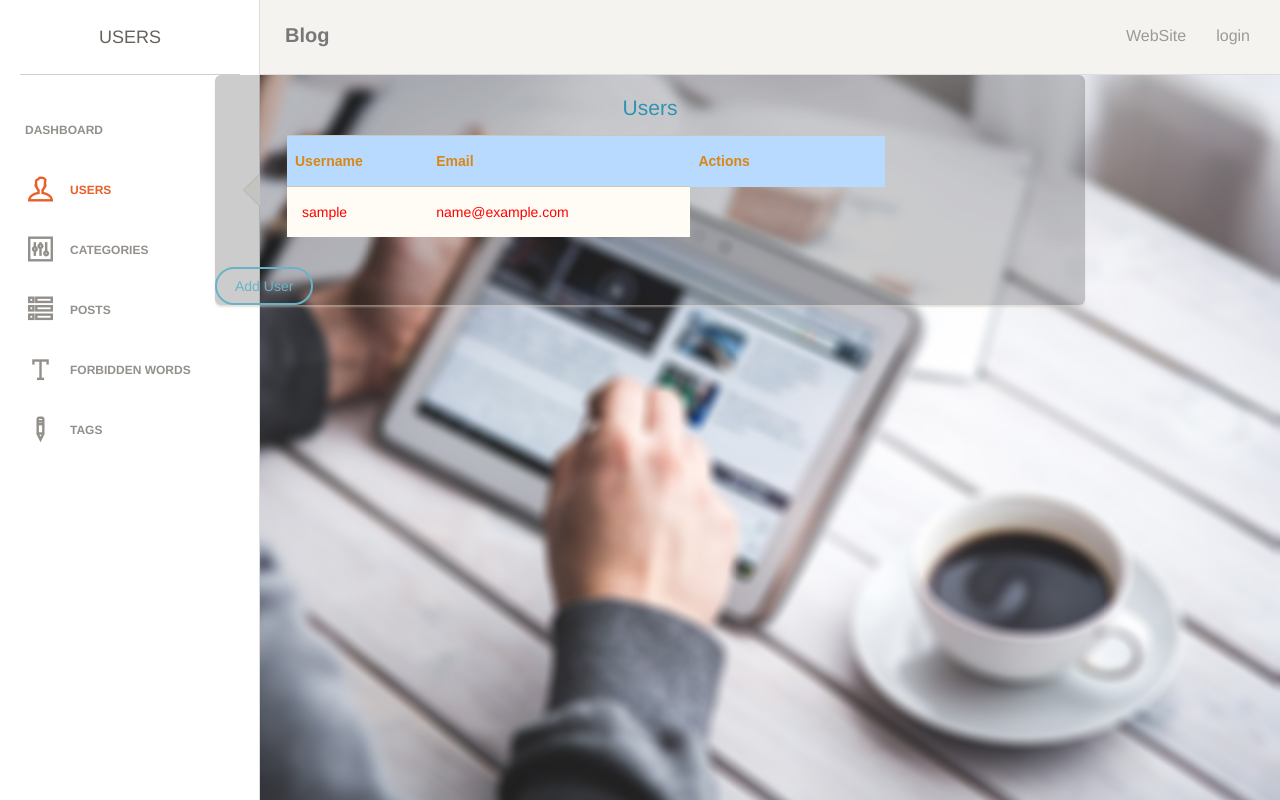
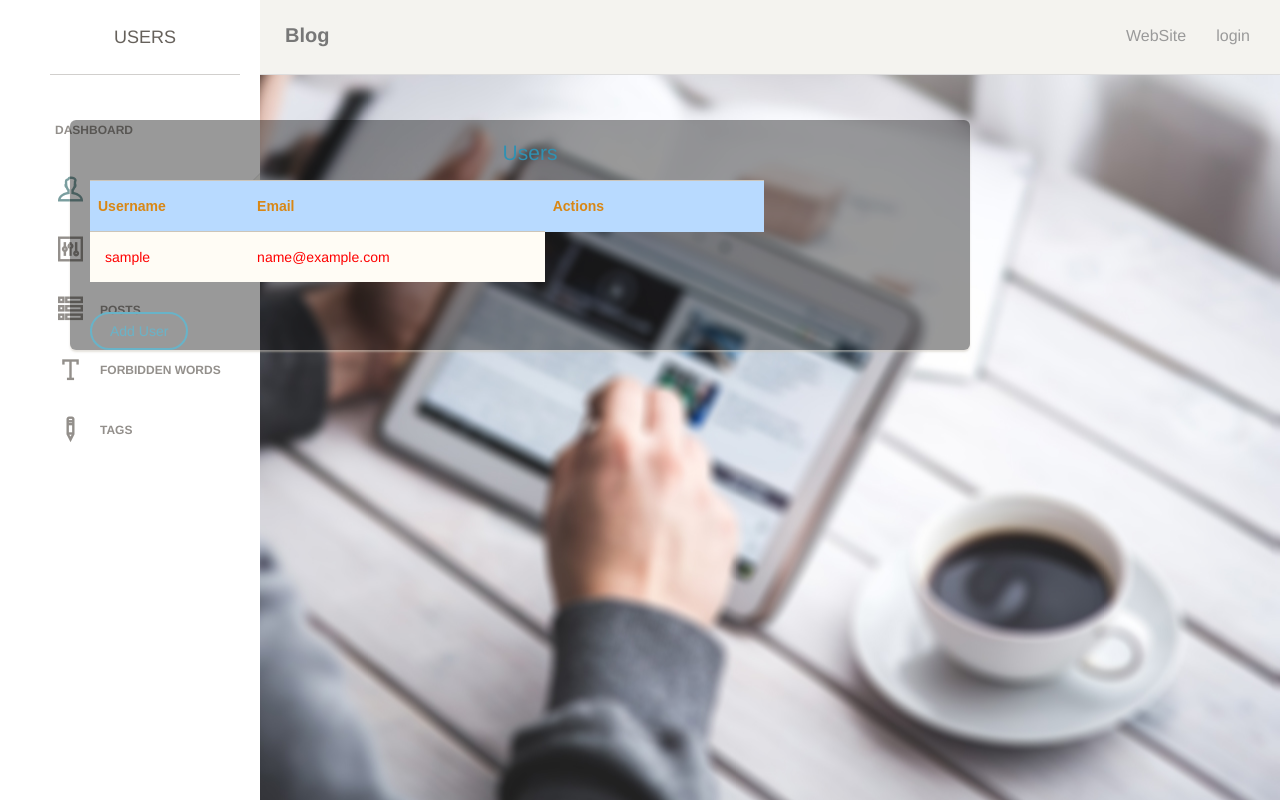
Before and after one commit to MonicaArmanyos/BlogProject, a Django app: template admin/templates/users.html in a window 1280 px wide. Run offline with Django 3.2, Linux system fonts and the light colour scheme; the template is opened without the code that fills it: values that come from a table or form of the project are taken from there, others are empty; tables that the repository leaves empty hold one stand-in row (values such as "Sample post"); some libraries are stand-ins or nearby versions; some web fonts are replaced.

Commit message:
final version

```diff
--- a/admin/static/front.css
+++ b/admin/static/front.css
@@ -18,10 +18,3 @@
 .content{
 
 }
-.card{
-    background-color:rgba(0,0,0,0.2) ;
-}
-
-#tablel{
-    max-width: 700px;
-}
--- a/admin/static/tablee.css
+++ b/admin/static/tablee.css
@@ -5,7 +5,7 @@
      max-width:80%;
 	 height:auto;
 	 position:relative;
-	 padding-left:10%;
+
 }
 
 body{
--- a/admin/templates/header.html
+++ b/admin/templates/header.html
@@ -18,9 +18,10 @@
     <link href="{% static 'css/demo.css' %}" rel="stylesheet" />
     <link href="{% static 'front.css' %}" rel="stylesheet" />
     <!--  Fonts and icons     -->
+    <link href="{% static 'css/themify-icons.css' %}"  rel="stylesheet">
     <link href="https://cdnjs.cloudflare.com/ajax/libs/font-awesome/4.7.0/css/font-awesome.min.css" rel="stylesheet">
     <link href='https://fonts.googleapis.com/css?family=Muli:400,300' rel='stylesheet' type='text/css'>
-    <link href="{% static 'css/themify-icons.css' %}"  rel="stylesheet">
+
 </head>
 <body>
 
--- a/admin/templates/posts.html
+++ b/admin/templates/posts.html
@@ -137,14 +137,14 @@
                                         <td>{{post.created_at}}</td>
 
                                         <td>{% for i in post.tag.all %}{{i.tag_name}}{% endfor %}</td>
-                                        <td><button class="btn btn-info"><a href = "/admin/editPost/{{post.id}}">Edit </a></button></td>
-                                        <td><button class="btn btn-info"><a href = "/admin/deletePost/{{post.id}}">Delete </a></button></td>
+                                        <td><a href = "/admin/editPost/{{post.id}}" class="btn btn-info">Edit </a></td>
+                                        <td><a href = "/admin/deletePost/{{post.id}}" class="btn btn-info">Delete </a></td>
                                     </tr>
 
                                 {%  endfor  %}
                             </table>
                         </div>
-                        <button class="btn btn-info"><a href = "/admin/addPost">Add Post</a></button>
+                        <a href = "/admin/addPost" class="btn btn-info">Add Post</a>
                     </div>
                 </div>
             </div>
--- a/admin/templates/users.html
+++ b/admin/templates/users.html
@@ -46,13 +46,11 @@
             </div>
         </nav>
     </div>
-    <div class="wrapper">
-        <div class="sidebar" data-background-color="white" data-active-color="danger">
-
-
-
-
-            <div class="sidebar-wrapper">
+    <br><br><br> <br><br><br>
+    <div class="container">
+    <div class="row">
+        <div class="sidebar col-md-6">
+            <div class="sidebar-wrapper col-md-3" >
                 <div class="logo">
                     <a href="#" class="simple-text">
                         Users
@@ -104,11 +102,8 @@
 
 
 
-    <div class="content  col-md-offset-12" style="width: 900px">
-        <div class="container-fluid">
-            <div class="row">
-                <div class="col-md-12">
-                    <div class="card">
+        <div class="col-md-4 offset-2 ">
+            <div class="card"  style="background-color: rgba(0,0,0,0.4); width: 900px; padding-left: 20px;">
                         <div class="header">
                             <h4 class="title text-center" style="color: #3091B2">Users</h4>
                         </div>
@@ -129,8 +124,8 @@
                                             <td>{{user.username}} </td>
 
                                             <td>{{user.email}}</td>
-                                            <td><button class="btn btn-info"><a href = "/admin/editUser/{{user.id}}">Edit </a></button></td>
-                                            <td><button class="btn btn-info"><a href = "/admin/deleteUser/{{user.id}}">Delete </a></button></td>
+                                            <td><a href = "/admin/editUser/{{user.id}}" class="btn btn-info">Edit </a></td>
+                                            <td><a href = "/admin/deleteUser/{{user.id}}" class="btn btn-info">Delete </a></td>
                                             {% if user.is_active == 1 %}
                                                 <td><a href = "/admin/blockUser/{{user.id}}">Block </a></td>
                                                 <td><a href = "/admin/promoteUser/{{user.id}}">Promote User </a></td>
@@ -142,13 +137,11 @@
                                 {%  endfor  %}
                             </table>
                         </div>
-                        <button class="btn btn-info"><a href = "/admin/addUser">Add User</a></button></div>
+                       <a href = "/admin/addUser" class="btn btn-info">Add User</a></div>
 
                 </div>
             </div>
         </div>
-    </div>
-    </div>
 
 
 {% endblock %}
--- a/blog/templates/homepage/header.html
+++ b/blog/templates/homepage/header.html
@@ -5,13 +5,13 @@
     <link href="{% static 'tablee.css' %}" rel="stylesheet"/>
 
     <!-- Bootstrap core CSS     -->
-    <link href="{% static 'bootstrap.min.css' %}" rel="stylesheet"/>
+    <link href="{% static 'css/bootstrap.min.css' %}" rel="stylesheet"/>
 
     <!-- Animation library for notifications   -->
-    <link href= "{% static 'animate.min.css' %}" rel="stylesheet"/>
+    <link href= "{% static 'css/animate.min.css' %}" rel="stylesheet"/>
 
     <!--  Paper Dashboard core CSS    -->
-    <link href=" {% static 'paper-dashboard.css' %}" rel="stylesheet"/>
+    <link href=" {% static 'css/paper-dashboard.css' %}" rel="stylesheet"/>
 
 
     <!--  CSS for Demo Purpose, don't include it in your project     -->
--- a/blog/templates/post.html
+++ b/blog/templates/post.html
@@ -9,7 +9,7 @@
 {% block main_block %}
     {% load static %}
     <form>
-        <input type="button" value="Back To Home" style="color: #d88715; background-color: #8ECFD5; border-radius: 15px; size: 40px;"  onclick="window.location.href='/blog/homepage/'" />
+        <input type="button" value="Back To Home" style="color: #d88715; background-color: #8ECFD5; border-radius: 15px; size: 40px;"  onclick="window.location.href = '/blog/homepage/'" />
     </form>
 
     <div class="content col-md-offset-2 text-center" style="width: 1600px; background-color:rgba(0,0,0,0.5)" >
```
Also changed, not shown: admin/templates/categories.html (+12 -16 lines), admin/templates/tags.html (+10 -17 lines), admin/templates/words.html (+12 -19 lines), blog/templates/homepage/homepage.html (+30 -26 lines). Lines whose indentation alone changed are shown as unchanged.
